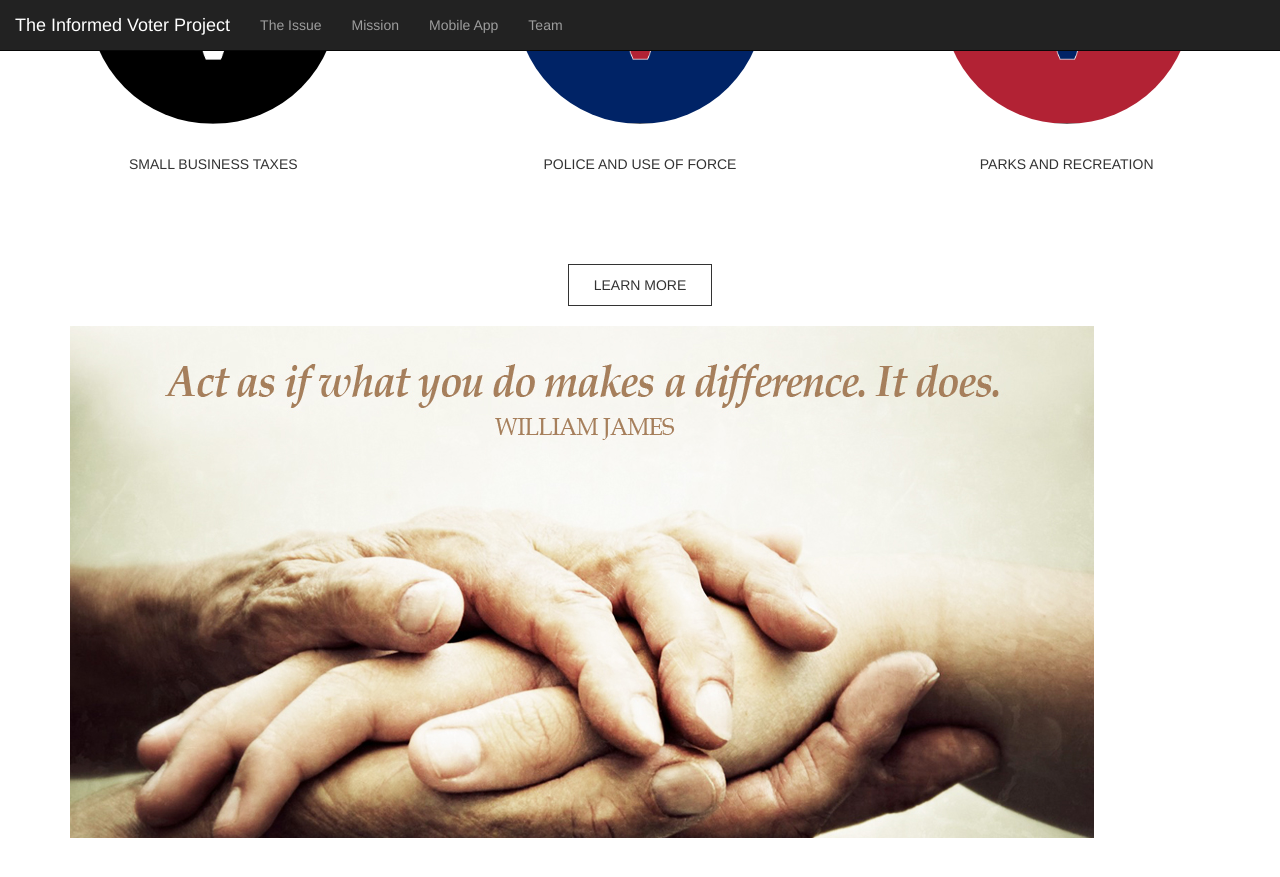
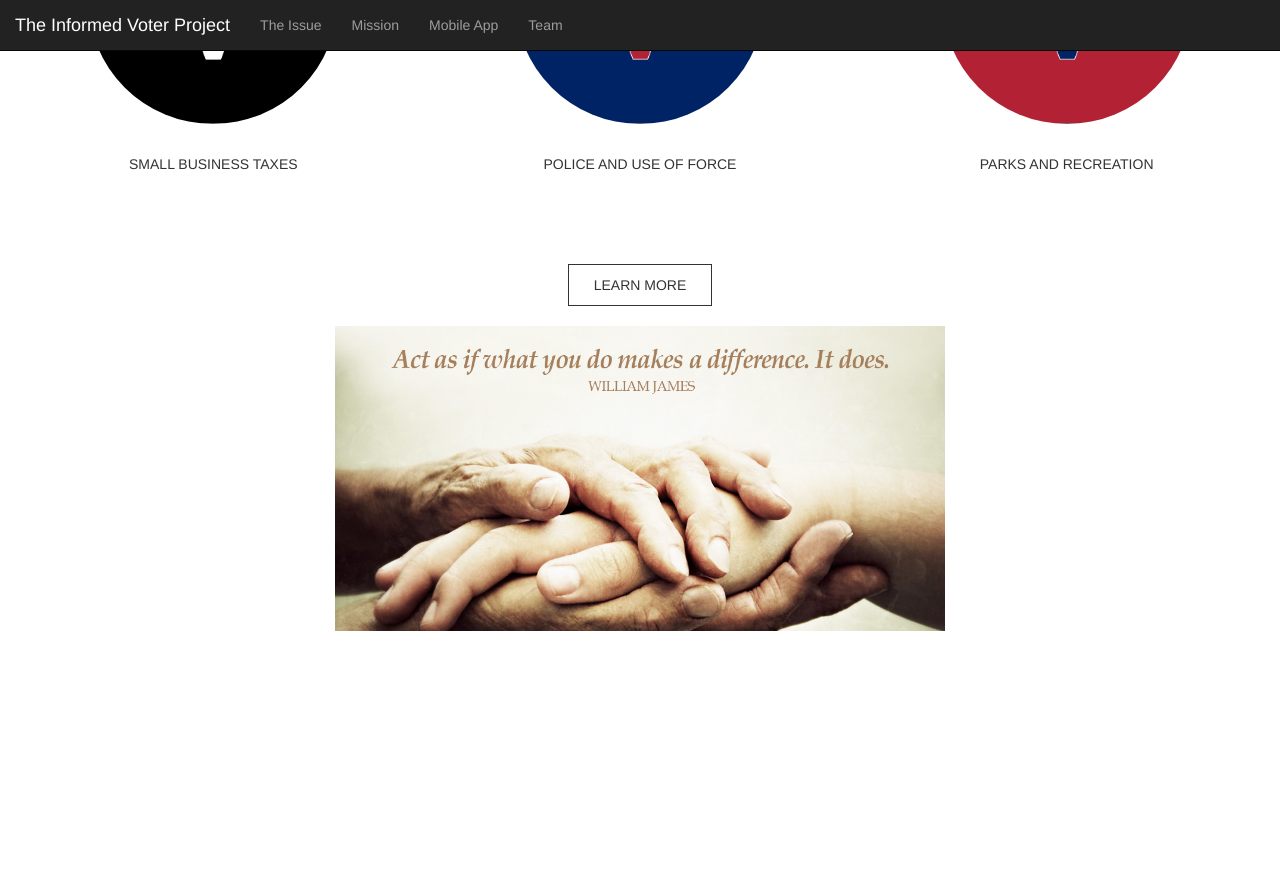
Before and after one commit to The-Informed-Voter-Project/website.github.io, a Jekyll site: the page built from index.html, in a window 1280 px wide and 900 px high, scrolled down 1136 px. Shown: the top 877 px of the window. Built offline with Jekyll 4.4.1, drawn with Linux system fonts in a browser that asks for light colours; after the commit the page ends 1829 px from its top, so only the background shows below that.

Commit message:
Update style.css

```diff
--- a/styles/style.css
+++ b/styles/style.css
@@ -135,6 +135,18 @@ body {
 
 /* Act as if ... */
 
+/* Container needed to position the button. Adjust the width as needed */
+.container {
+  position: relative;
+  width: 50%;
+}
+
+/* Make the image responsive */
+.container img {
+  width: 100%;
+  height: auto;
+}
+
 .statement-section {
     text-align: center;
 }
```
